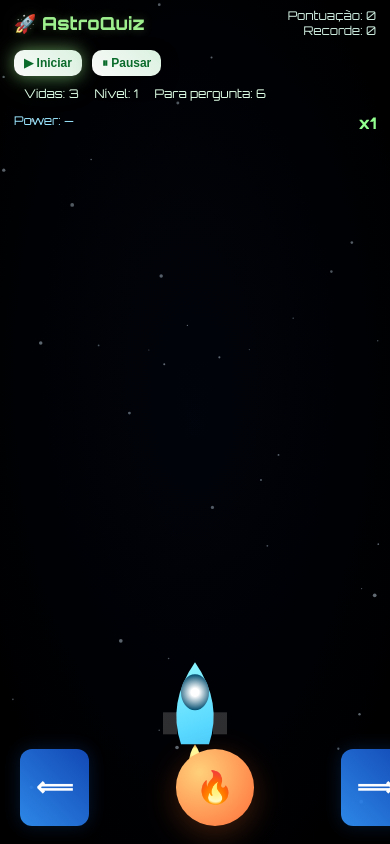
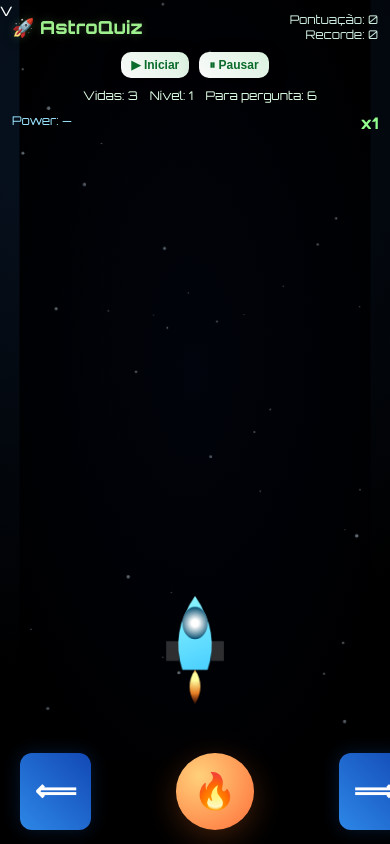
Before and after one commit to carloswandersontvv/Curso-Tecnico, a plain HTML site: page AstroQuiz/index.html in a window 390 px wide. Drawn offline with Linux system fonts and the light colour scheme.

Commit message:
Astro Quiz1

```diff
--- a/AstroQuiz/style.css
+++ b/AstroQuiz/style.css
@@ -1,59 +1,243 @@
 /* ----------------------------
-    ESTILO FUTURISTA ASTROQUIZ
+    ESTILO FUTURISTA ASTROQUIZ — RESPONSIVO
 -----------------------------*/
 
 html, body {
-    margin: 0; padding: 0; overflow: hidden; height: 100%;
+    margin: 0;
+    padding: 0;
+    overflow: hidden;
+    height: 100%;
     background: radial-gradient(circle at 20% 15%, #071221 0%, #000 70%);
-    font-family: "Orbitron", sans-serif; color: #fff;
-    -webkit-font-smoothing: antialiased; -moz-osx-font-smoothing: grayscale;
+    font-family: "Orbitron", sans-serif;
+    color: #fff;
+    -webkit-font-smoothing: antialiased;
+    -moz-osx-font-smoothing: grayscale;
+
+    /* Safe-area para celulares com notch */
+    padding-top: env(safe-area-inset-top);
+    padding-bottom: env(safe-area-inset-bottom);
 }
 
 /* CANVAS */
-#gameCanvas { position: absolute; width: 100vw; height: 100vh; top:0; left:0; z-index:1; background: radial-gradient(ellipse at center, rgba(2,6,21,0.8) 0%, #000 100%); }
+#gameCanvas {
+    position: absolute;
+    width: 100vw;
+    height: 100vh;
+    top:0;
+    left:0;
+    z-index:1;
+    background: radial-gradient(ellipse at center, rgba(2,6,21,0.8) 0%, #000 100%);
+}
 
 /* HUD */
-#hud { position: absolute; top:14px; left:14px; right:14px; z-index:10; display:flex; flex-direction:column; gap:12px; pointer-events:none; user-select:none; }
-.game-title { font-size:clamp(18px,3vw,28px); color:#9ef08e; text-shadow:0 0 10px rgba(158,240,142,0.25), 0 0 30px rgba(20,255,120,0.08); margin:0; font-weight:800; }
-.top-row { display:flex; justify-content:space-between; align-items:center; pointer-events:auto; }
-.score-block { text-align:right; font-size:clamp(12px,2vw,16px); color:#cfeee1; text-shadow:0 1px 0 rgba(0,0,0,0.4); }
+#hud {
+    position: absolute;
+    top: calc(12px + env(safe-area-inset-top));
+    left:12px;
+    right:12px;
+    z-index:10;
+    display:flex;
+    flex-direction:column;
+    gap:10px;
+    pointer-events:none;
+    user-select:none;
+    max-width: 100vw;
+}
 
-.controls { display:flex; gap:10px; flex-wrap:wrap; pointer-events:auto; align-items:center; }
-.game-btn { background: linear-gradient(45deg, rgba(255,255,255,0.98), rgba(230,255,235,0.95)); color:#0a6b2b; border:none; border-radius:10px; padding:clamp(6px,1.3vw,12px) clamp(10px,2vw,16px); font-size:clamp(12px,2.2vw,18px); font-weight:800; cursor:pointer; transition:0.15s; box-shadow:0 6px 18px rgba(0,0,0,0.35); }
-.game-btn:hover { transform:translateY(-3px); box-shadow:0 10px 28px rgba(0,0,0,0.45); }
-.glow { box-shadow:0 0 18px rgba(158,240,142,0.6), 0 10px 30px rgba(10,107,43,0.12); }
+.game-title {
+    font-size:clamp(18px,3vw,28px);
+    color:#9ef08e;
+    text-shadow:0 0 10px rgba(158,240,142,0.25), 0 0 30px rgba(20,255,120,0.08);
+    margin:0;
+    font-weight:800;
+    text-align:center;
+}
 
-.status { display:flex; gap:16px; align-items:center; margin-left:10px; font-size:clamp(12px,2vw,16px); color:#dfffe6; }
-.power-row { display:flex; justify-content:space-between; pointer-events:auto; }
-.power-slot { color:#9be6ff; font-size:clamp(12px,2vw,16px); }
-.multiplier { font-size:clamp(16px,2.8vw,22px); color:#92ff8f; font-weight:bold; }
+.top-row {
+    display:flex;
+    justify-content:space-between;
+    align-items:center;
+    pointer-events:auto;
+    flex-wrap:wrap;
+    gap:6px;
+}
+
+.score-block {
+    text-align:right;
+    font-size:clamp(12px,2vw,16px);
+    color:#cfeee1;
+    text-shadow:0 1px 0 rgba(0,0,0,0.4);
+}
+
+/* BOTÕES SUPERIORES */
+.controls {
+    display:flex;
+    gap:10px;
+    flex-wrap:wrap;
+    pointer-events:auto;
+    align-items:center;
+    justify-content:center;
+}
+.game-btn {
+    background: linear-gradient(45deg, rgba(255,255,255,0.98), rgba(230,255,235,0.95));
+    color:#0a6b2b;
+    border:none;
+    border-radius:10px;
+    padding:clamp(6px,1.6vw,12px) clamp(10px,2.5vw,16px);
+    font-size:clamp(12px,2.4vw,18px);
+    font-weight:800;
+    cursor:pointer;
+    transition:0.15s;
+    box-shadow:0 6px 18px rgba(0,0,0,0.35);
+    touch-action:manipulation;
+}
+
+.game-btn:active {
+    transform:scale(0.95);
+}
+
+/* STATUS */
+.status {
+    display:flex;
+    gap:12px;
+    align-items:center;
+    margin-left:10px;
+    font-size:clamp(12px,2vw,16px);
+    color:#dfffe6;
+    justify-content:center;
+}
+
+.power-row {
+    display:flex;
+    justify-content:space-between;
+    pointer-events:auto;
+}
+
+.power-slot {
+    color:#9be6ff;
+    font-size:clamp(12px,2vw,16px);
+}
+
+.multiplier {
+    font-size:clamp(16px,2.8vw,22px);
+    color:#92ff8f;
+    font-weight:bold;
+}
 
 /* POPUPS */
-.popup { position:absolute; top:50%; left:50%; width:min(90vw,430px); transform:translate(-50%,-50%); background:linear-gradient(160deg, rgba(6,8,16,0.98), rgba(18,20,28,0.98)); border:1px solid rgba(150,255,190,0.12); border-radius:14px; padding:20px; text-align:center; box-shadow:0 10px 40px rgba(0,0,0,0.6); z-index:20; pointer-events:auto; }
-.popup h2 { font-size:clamp(18px,3vw,24px); margin-bottom:12px; color:#bfffd6; text-shadow:0 0 8px rgba(30,200,150,0.1); }
+.popup {
+    position:absolute;
+    top:50%;
+    left:50%;
+    width:min(92vw,430px);
+    transform:translate(-50%,-50%);
+    background:linear-gradient(160deg, rgba(6,8,16,0.98), rgba(18,20,28,0.98));
+    border:1px solid rgba(150,255,190,0.12);
+    border-radius:14px;
+    padding:20px;
+    text-align:center;
+    box-shadow:0 10px 40px rgba(0,0,0,0.6);
+    z-index:20;
+    pointer-events:auto;
+    max-height: 90vh;
+    overflow-y: auto;
+}
+
+.popup h2 {
+    font-size:clamp(18px,4vw,24px);
+    margin-bottom:12px;
+    color:#bfffd6;
+    text-shadow:0 0 8px rgba(30,200,150,0.1);
+}
+
 .hidden { display:none; }
-#answer-buttons { display:flex; flex-direction:column; gap:10px; align-items:center; margin-top:8px; }
-#answer-buttons button { width:86%; margin:0 auto; padding:14px; border-radius:10px; background:linear-gradient(135deg,#00ffa0,#00c76b); border:none; color:#03220f; cursor:pointer; font-weight:800; font-size:clamp(14px,2.4vw,18px); transition:transform .12s, box-shadow .12s; box-shadow:0 6px 18px rgba(0,200,120,0.12); }
-#answer-buttons button:hover { transform:translateY(-4px); box-shadow:0 12px 26px rgba(0,200,120,0.2); }
 
-/* MOVE CONTROLS */
-#move-controls { position:absolute; bottom:18px; width:100%; left:0; padding:0 20px; display:flex; justify-content:space-between; z-index:15; pointer-events:auto; }
-.move-btn { background:linear-gradient(45deg, rgba(50,150,255,0.9), rgba(20,80,200,0.9)); color:white; border:none; font-size:clamp(26px,6vw,42px); padding:clamp(16px,4vw,26px); border-radius:12px; font-weight:bold; box-shadow:0 0 18px rgba(30,120,255,0.2); cursor:pointer; }
-.move-btn:active { transform:scale(0.94); }
-.shoot-btn { background:radial-gradient(circle at 30% 30%, #ffd07a, #ff6f3a); color:#111; font-size:clamp(30px,8vw,46px); padding:clamp(20px,5vw,30px); border-radius:50%; border:none; box-shadow:0 8px 30px rgba(255,120,40,0.25); cursor:pointer; }
-.shoot-btn:active { transform:scale(0.95); }
+#answer-buttons {
+    display:flex;
+    flex-direction:column;
+    gap:10px;
+    align-items:center;
+    margin-top:8px;
+}
 
-@media (max-width:768px){ #hud{top:8px;} .move-btn, .shoot-btn{display:block;} .game-title{font-size:18px;} }
-@media (min-width:769px){ #move-controls{display:none;} }
+#answer-buttons button {
+    width:90%;
+    margin:0 auto;
+    padding:clamp(12px,4vw,16px);
+    border-radius:10px;
+    background:linear-gradient(135deg,#00ffa0,#00c76b);
+    border:none;
+    color:#03220f;
+    cursor:pointer;
+    font-weight:800;
+    font-size:clamp(14px,4.2vw,18px);
+    transition:transform .12s, box-shadow .12s;
+    box-shadow:0 6px 18px rgba(0,200,120,0.12);
+}
 
-/* Small accessibility tweaks */
-button{ touch-action:manipulation; }
+/* CONTROLES MOBILE */
+#move-controls {
+    position:absolute;
+    bottom: calc(14px + env(safe-area-inset-bottom));
+    width:100%;
+    left:0;
+    padding:0 20px;
+    display:flex;
+    justify-content:space-between;
+    z-index:15;
+    pointer-events:auto;
+}
 
-/* ------------------------------------
-   ADIÇÃO COMPATÍVEL – METEORO REDONDO
-------------------------------------- */
-/* Essa classe NÃO interfere no Canvas.
-   É apenas opcional caso você use sprites externas. */
+.move-btn {
+    background:linear-gradient(45deg, rgba(50,150,255,0.9), rgba(20,80,200,0.9));
+    color:white;
+    border:none;
+    font-size:clamp(26px,10vw,42px);
+    padding:clamp(16px,5vw,30px);
+    border-radius:14px;
+    font-weight:bold;
+    box-shadow:0 0 18px rgba(30,120,255,0.2);
+    cursor:pointer;
+    touch-action:manipulation;
+}
+
+.shoot-btn {
+    background:radial-gradient(circle at 30% 30%, #ffd07a, #ff6f3a);
+    color:#111;
+    font-size:clamp(30px,12vw,52px);
+    padding:clamp(20px,6vw,38px);
+    border-radius:50%;
+    border:none;
+    box-shadow:0 8px 30px rgba(255,120,40,0.25);
+    cursor:pointer;
+    touch-action:manipulation;
+}
+
+/* Só mostra controles no mobile */
+@media (min-width:769px){
+    #move-controls{ display:none; }
+}
+
+/* Telas pequenas */
+@media (max-width:360px) {
+    #hud {
+        gap:6px;
+    }
+    .controls {
+        flex-direction:column;
+        align-items:center;
+    }
+    .game-btn {
+        width:100%;
+        max-width:240px;
+    }
+    .top-row {
+        flex-direction:column;
+        text-align:center;
+    }
+}
+
+/* Sprite opcional */
 .meteor-round {
     width: 60px;
     height: 60px;
@@ -62,3 +246,31 @@ button{ touch-action:manipulation; }
     border-radius: 50%;
     position: absolute;
 }
+
+/* ---------- AJUSTES IMPORTANTES PARA O CELULAR ---------- */
+
+/* Preenche totalmente e reduz um pouco o jogo */
+@media (max-width: 600px) {
+    #gameCanvas {
+        width: 100vw;
+        height: 100vh;
+        transform: scale(0.90);
+        transform-origin: top center;
+    }
+}
+
+/* Botões de mover e atirar menores no celular */
+@media (max-width: 600px) {
+
+    .move-btn {
+        font-size: calc(clamp(26px,10vw,42px) * 0.75);
+        padding: calc(clamp(16px,5vw,30px) * 0.75);
+        border-radius: 12px;
+    }
+
+    .shoot-btn {
+        font-size: calc(clamp(30px,12vw,52px) * 0.75);
+        padding: calc(clamp(20px,6vw,38px) * 0.75);
+        border-radius: 50%;
+    }
+}
```
